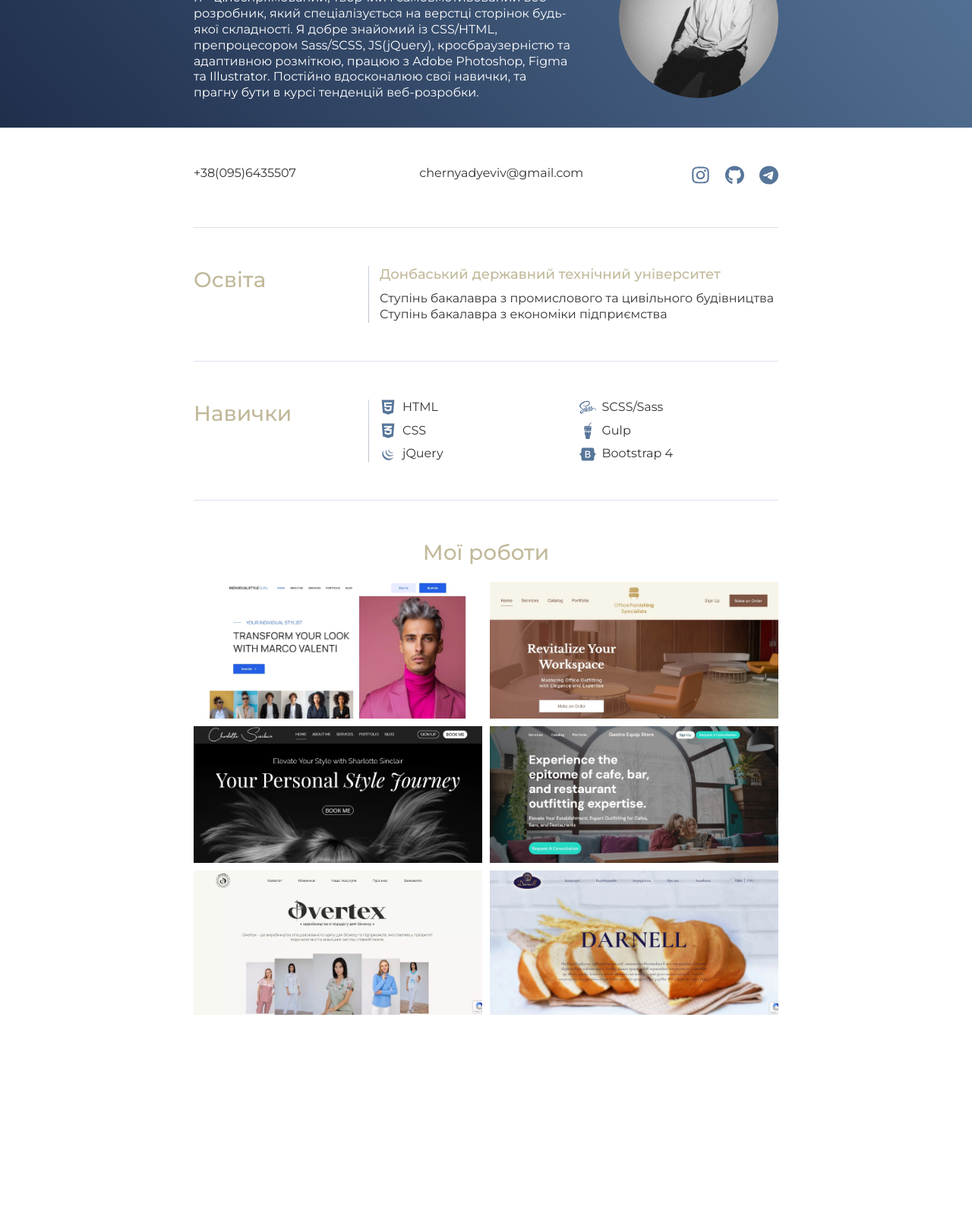
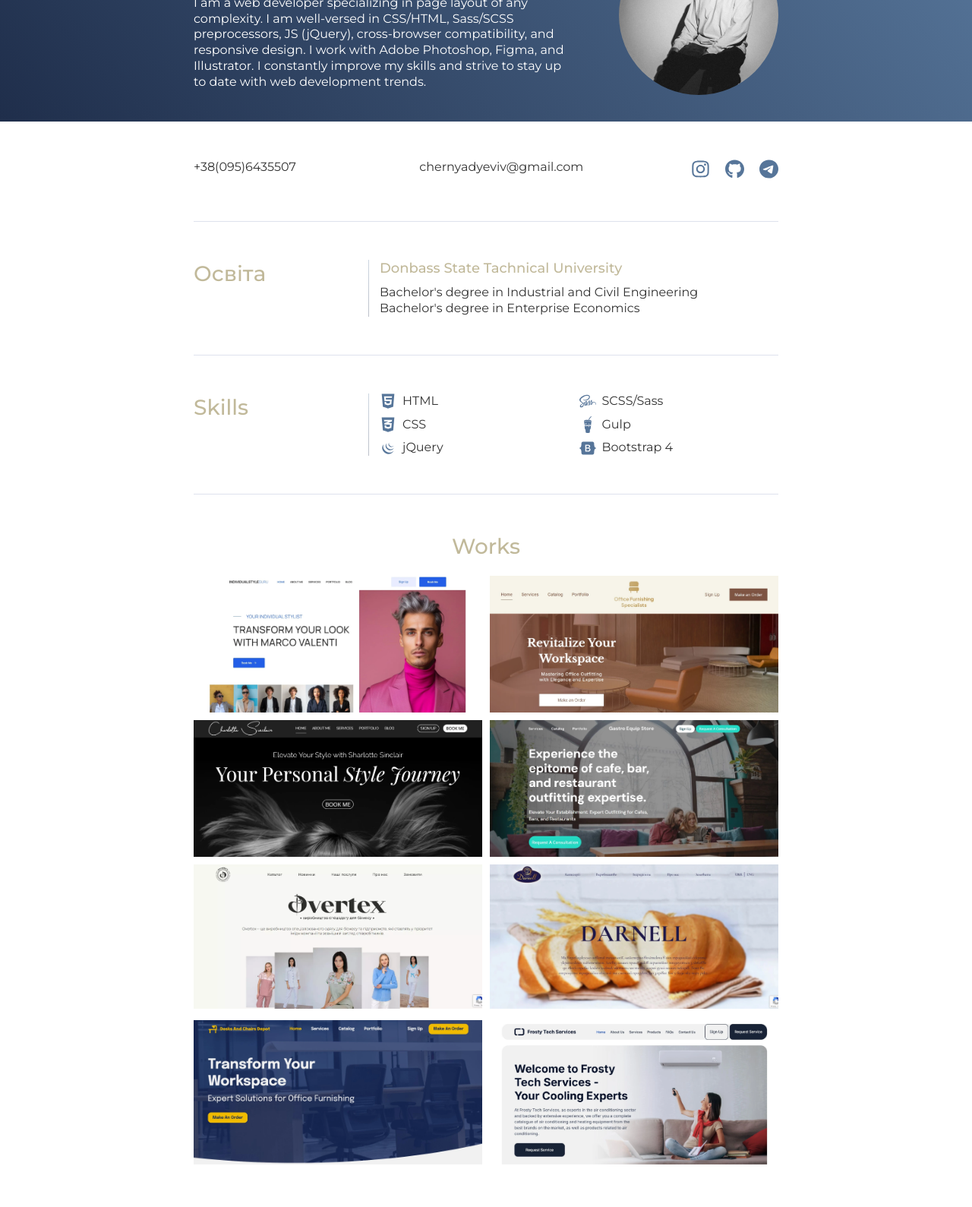
Before and after one commit to webLashchuk/cv, a plain HTML site: page index.html in a window 1280 px wide. Shown: the part 120-1709 px from the top of the page at 76% size. Before the commit the page ends 1511 px from the top, so only its background shows below. Drawn offline with Linux system fonts and the light colour scheme.

Commit message:
added new projects, change language

```diff
--- a/index.html
+++ b/index.html
@@ -40,16 +40,19 @@
         <div class="container hero__container">
           <div class="hero__inner">
             <h1 class="hero__title">
-              Ілля Лащук
-              <span class="hero__title-narrow">Верстальник сайтів | Київ</span>
+              Ilya Lashchuk
+              <span class="hero__title-narrow"
+                >Website Markup Developer | Kyiv
+              </span>
             </h1>
+
             <p class="hero__description">
-              Я - цілеспрямований, творчий і самовмотивований веб-розробник,
-              який спеціалізується на верстці сторінок будь-якої складності. Я
-              добре знайомий із CSS/HTML, препроцесором Sass/SCSS, JS(jQuery),
-              кросбраузерністю та адаптивною розміткою, працюю з Adobe
-              Photoshop, Figma та Illustrator. Постійно вдосконалюю свої
-              навички, та прагну бути в курсі тенденцій веб-розробки.
+              I am a web developer specializing in page layout of any
+              complexity. I am well-versed in CSS/HTML, Sass/SCSS preprocessors,
+              JS (jQuery), cross-browser compatibility, and responsive design. I
+              work with Adobe Photoshop, Figma, and Illustrator. I constantly
+              improve my skills and strive to stay up to date with web
+              development trends.
             </p>
           </div>
           <img
@@ -72,6 +75,7 @@
                     +38(095)6435507
                   </a>
                 </li>
+
                 <li class="contacts__item">
                   <a
                     class="link contacts__link"
@@ -92,7 +96,7 @@
                     href="https://www.instagram.com/ilya.cherniadiev?igsh=MTlvbHdrMThiNmo1dQ=="
                     target="_blank"
                   >
-                    <span class="visually-hidden">Перейти в інстаграм</span>
+                    <span class="visually-hidden">go to instagram</span>
                   </a>
                 </li>
 
@@ -103,7 +107,7 @@
                     href="https://github.com/webLashchuk"
                     target="_blank"
                   >
-                    <span class="visually-hidden">Перейти до гитхаб</span>
+                    <span class="visually-hidden">go to github</span>
                   </a>
                 </li>
 
@@ -114,7 +118,7 @@
                     href="https://t.me/Cherniadyev"
                     target="_blank"
                   >
-                    <span class="visually-hidden">Перейти у телеграм</span>
+                    <span class="visually-hidden">go to telegram</span>
                   </a>
                 </li>
               </ul>
@@ -125,21 +129,21 @@
             <h2 class="title">Освіта</h2>
             <div class="info__inner">
               <span class="info__caption">
-                Донбаський державний технічний університет
+                Donbass State Tachnical University
               </span>
 
               <p class="info__text">
-                Ступінь бакалавра з промислового та цивільного будівництва
+                Bachelor's degree in Industrial and Civil Engineering
               </p>
 
               <p class="info__text">
-                Ступінь бакалавра з економіки підприємства
+                Bachelor's degree in Enterprise Economics
               </p>
             </div>
           </div>
 
           <div class="info__wrapper">
-            <h2 class="title">Навички</h2>
+            <h2 class="title">Skills</h2>
             <div class="info__inner info__inner--skills">
               <ul class="info__skills">
                 <li class="info__item info__item--html">HTML</li>
@@ -163,7 +167,7 @@
 
       <section class="portfolio">
         <div class="container">
-          <h2 class="title portfolio__title">Мої роботи</h2>
+          <h2 class="title portfolio__title">Works</h2>
           <ul class="portfolio__list">
             <li class="portfolio__item">
               <a
@@ -176,7 +180,7 @@
                   width="380"
                   height="190"
                   src="images/portfolio/individual-style-guru.webp"
-                  alt="Зображення вебсайту pets"
+                  alt="Individual Style Guru"
                 />
               </a>
             </li>
@@ -192,7 +196,7 @@
                   width="380"
                   height="190"
                   src="images/portfolio/office-furnishing-specialists.webp"
-                  alt="Зображення вебсайту pets"
+                  alt="Office Furnishing Specialists"
                 />
               </a>
             </li>
@@ -208,7 +212,7 @@
                   width="380"
                   height="190"
                   src="images/portfolio/chic-style-advisor.webp"
-                  alt="Зображення вебсайту pets"
+                  alt="Chic Style Advisor"
                 />
               </a>
             </li>
@@ -224,7 +228,7 @@
                   width="380"
                   height="190"
                   src="images/portfolio/gastro-equip-store.webp"
-                  alt="Зображення вебсайту pets"
+                  alt="Gastro equip store"
                 />
               </a>
             </li>
@@ -240,7 +244,7 @@
                   width="380"
                   height="190"
                   src="images/portfolio/overtex.webp"
-                  alt="Зображення вебсайту crypto"
+                  alt="Overtex"
                 />
               </a>
             </li>
@@ -256,7 +260,39 @@
                   width="380"
                   height="190"
                   src="images/portfolio/darnell.webp"
-                  alt="Зображення вебсайту crypto"
+                  alt="Darnell"
+                />
+              </a>
+            </li>
+
+            <li class="portfolio__item">
+              <a
+                class="portfolio__link"
+                href="https://desksandchairsdepot.com/"
+                target="_blank"
+              >
+                <img
+                  class="portfolio__img"
+                  width="380"
+                  height="190"
+                  src="images/portfolio/desksandchairsdepot.webp"
+                  alt="Desk Sand Chairs Depot"
+                />
+              </a>
+            </li>
+
+            <li class="portfolio__item">
+              <a
+                class="portfolio__link"
+                href="https://frostytechservices.com/"
+                target="_blank"
+              >
+                <img
+                  class="portfolio__img"
+                  width="380"
+                  height="190"
+                  src="images/portfolio/frostytechservices.webp"
+                  alt="Desk Sand Chairs Depot"
                 />
               </a>
             </li>
```
Also changed, not shown: images/portfolio/desksandchairsdepot.jpg (added), images/portfolio/desksandchairsdepot.webp (added), images/portfolio/frostytechservices.jpg (added), images/portfolio/frostytechservices.webp (added).
